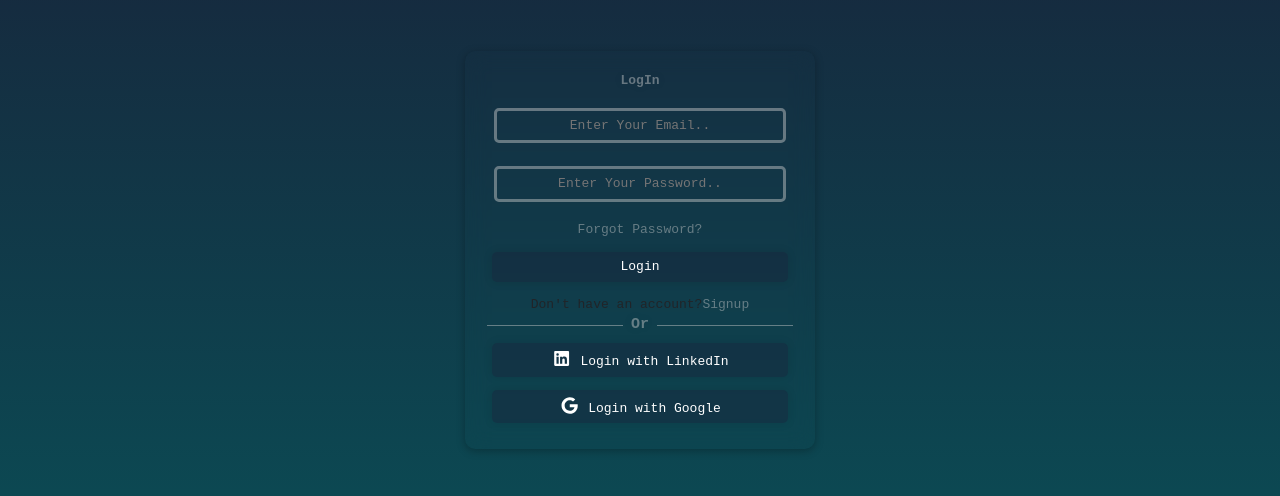
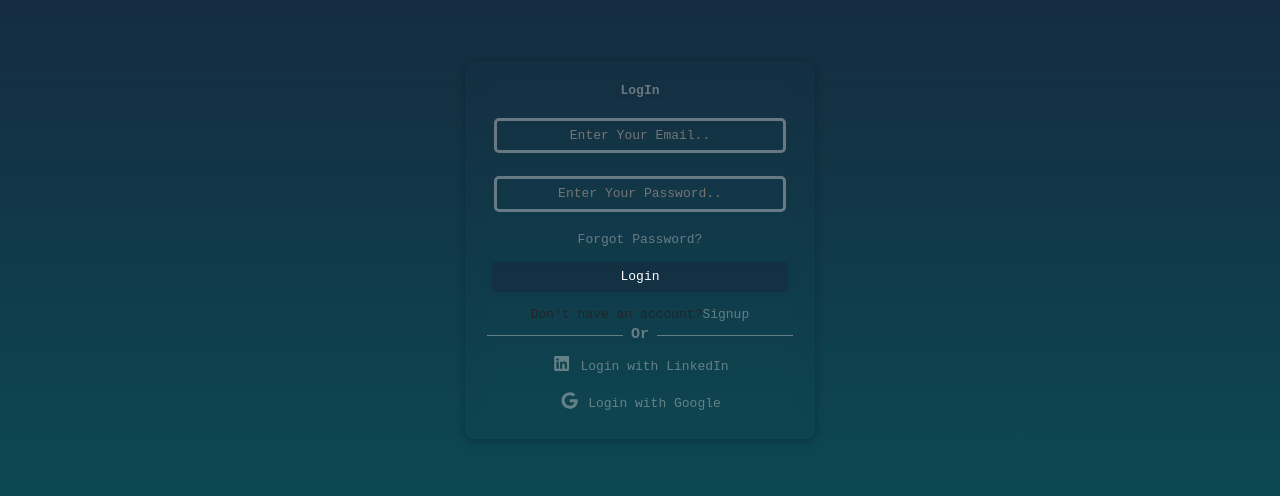
Before and after one commit to Ma7Moud-Elsakkar/Login, a plain HTML site: page index.html in a window 1280 px wide. Shown: the part 150-646 px from the top of the page. Drawn offline with Linux system fonts and the light colour scheme.

Commit message:
Update index.html

```diff
--- a/index.html
+++ b/index.html
@@ -26,16 +26,16 @@
                     <p class="mb-0">
                         Don't have an account?
                     </p>
-                    <a href="https://ma7moud-elsakkar.github.io/PhotoFilters/">Signup</a>
+                    <a href="https://ma7moud-elsakkar.github.io/Signin/">Signup</a>
                 </div>
                 <div class="or">
                     <span class="mx-2">Or</span>
                 </div>
                 <div class="linkedin m-2 p-0 d-flex justify-content-center align-items-center">
-                    <button class="d-block border-0 btn"> <i class="fa-brands fa-linkedin ico"></i> Login with LinkedIn </button>
+                    <a href="https://www.linkedin.com/in/mahmoud-elsakkar-62b32a241/"> <i class="fa-brands fa-linkedin ico"></i> Login with LinkedIn </a>
                 </div>
                 <div class="google m-2 p-0 d-flex justify-content-center align-items-center">
-                    <button class="d-block border-0 btn "> <i class="fa-brands fa-google ico2"></i> Login with Google </button>
+                <a href="https://www.google.com/"> <i class="fa-brands fa-google ico2"></i> Login with Google </a>
                 </div>
             </div>
         </div>
```
